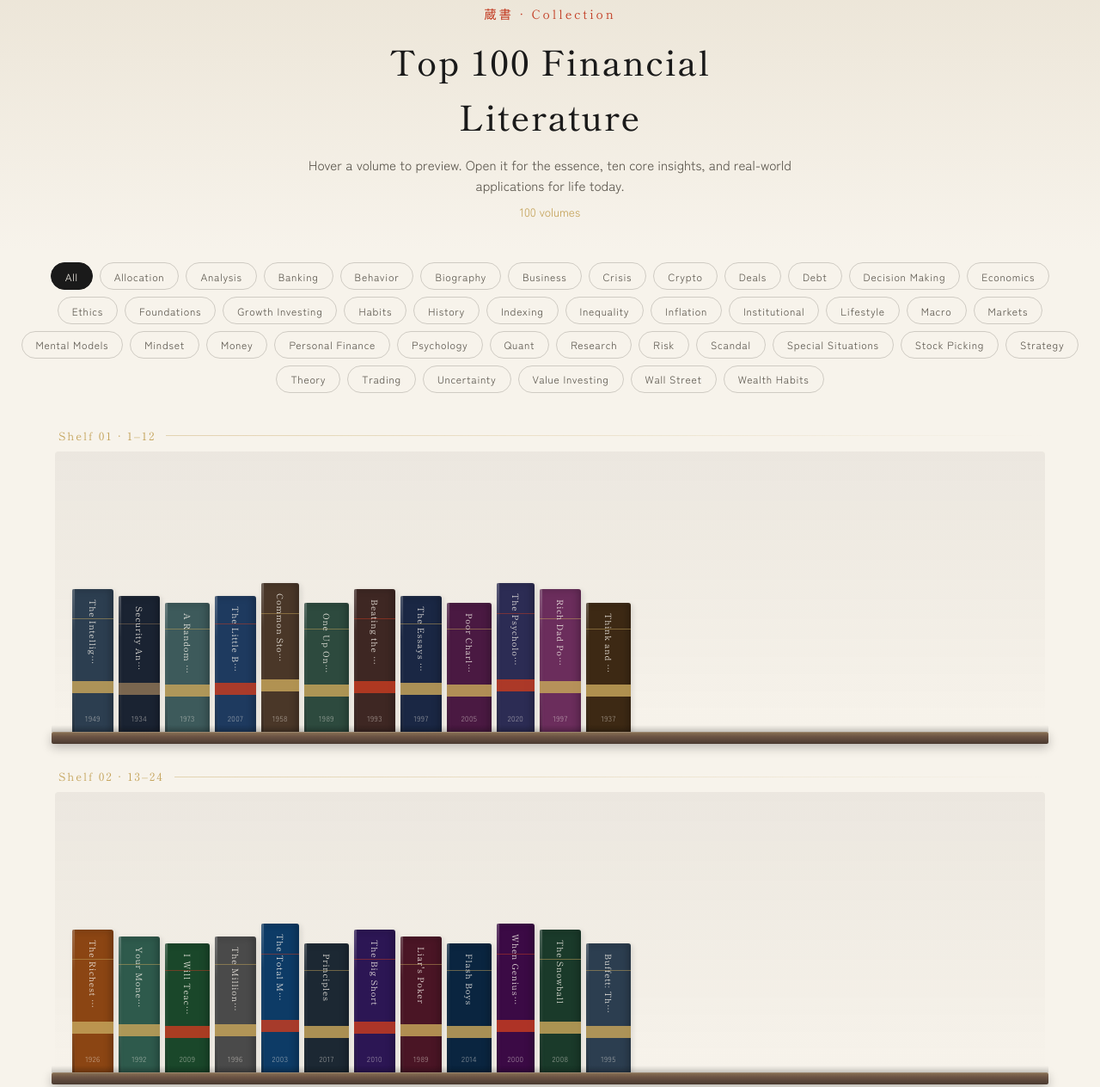
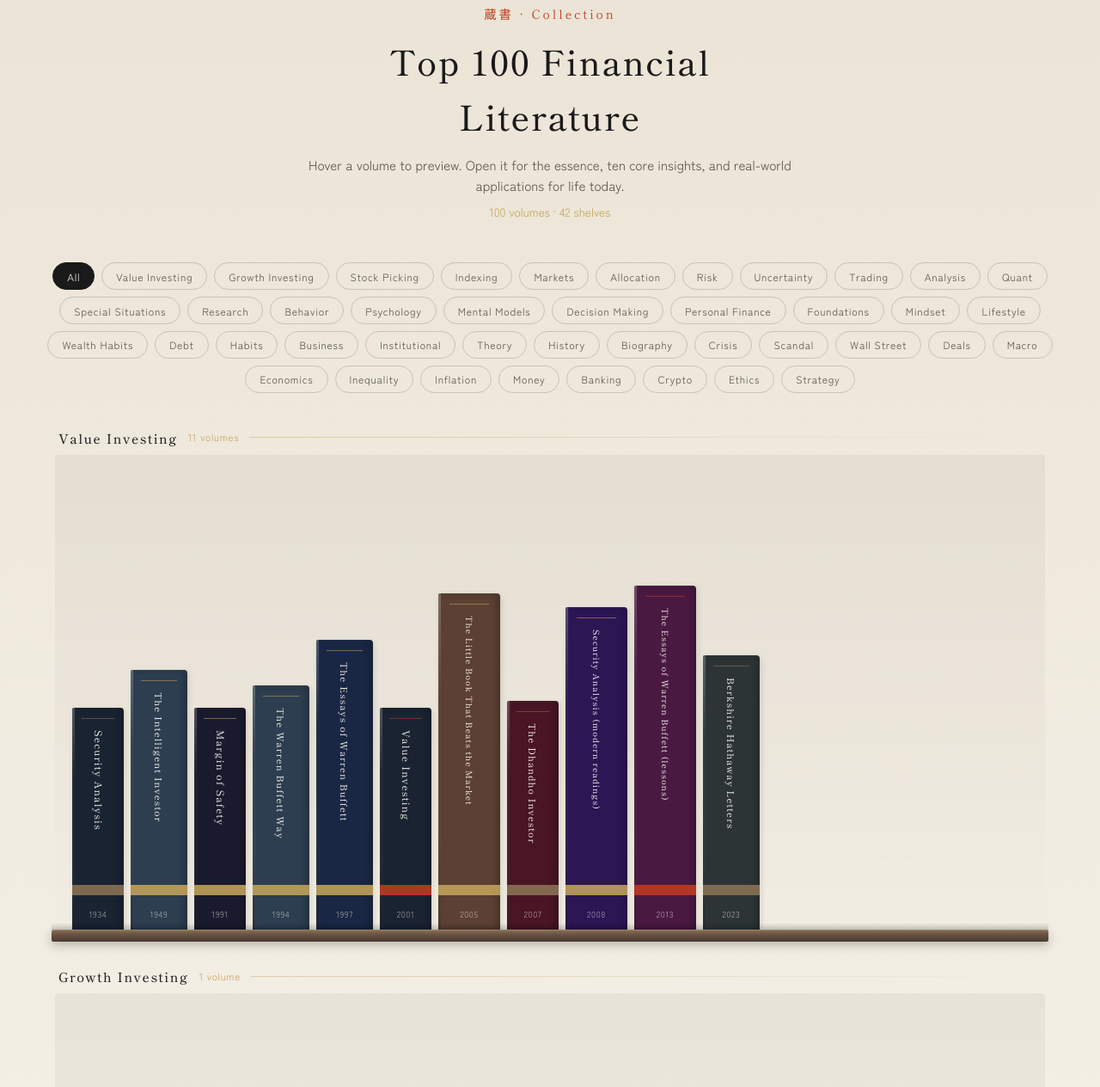
Before and after one commit to icanwyn/wealth-library, a website: page index.html in a window 1280 px wide. Shown: the part 845-2109 px from the top of the page at 86% size. Drawn offline with nearby package versions, Linux system fonts and the light colour scheme.

Commit message:
Organize shelves by category and show full book titles on spines
Each shelf is now a literature category with volume counts. Books are
taller and wider with dynamic spine sizing so complete titles fit.

```diff
--- a/css/styles.css
+++ b/css/styles.css
@@ -260,9 +260,9 @@
 
 .shelf-label {
   font-family: var(--font-serif);
-  font-size: 0.8rem;
-  letter-spacing: 0.15em;
-  color: var(--gold);
+  font-size: 0.95rem;
+  letter-spacing: 0.08em;
+  color: var(--sumi);
   margin-bottom: 0.5rem;
   padding-left: 0.25rem;
   display: flex;
@@ -270,14 +270,30 @@
   gap: 0.75rem;
   position: relative;
   z-index: 0;
+  flex-wrap: wrap;
+}
+
+.shelf-label .shelf-cat {
+  color: var(--sumi);
+  font-weight: 500;
+  letter-spacing: 0.1em;
+}
+
+.shelf-label .shelf-meta {
+  font-family: var(--font-sans);
+  font-size: 0.72rem;
+  letter-spacing: 0.06em;
+  color: var(--gold);
+  white-space: nowrap;
 }
 
 .shelf-label::after {
   content: "";
   flex: 1;
+  min-width: 2rem;
   height: 1px;
   background: linear-gradient(90deg, var(--gold), transparent);
-  opacity: 0.4;
+  opacity: 0.45;
 }
 
 /*
@@ -289,10 +305,10 @@
   position: relative;
   display: flex;
   align-items: flex-end;
-  gap: 6px;
-  /* Room for tooltip (~120px) + hover lift + arrow */
+  gap: 8px;
+  /* Room for tooltip (~120px) + hover lift + taller books */
   padding: 9.5rem 1.25rem 0;
-  min-height: calc(200px + 8rem);
+  min-height: calc(280px + 9.5rem);
   background: linear-gradient(
     180deg,
     rgba(61, 50, 41, 0.06) 0%,
@@ -304,7 +320,7 @@
   overflow-y: hidden;
   scrollbar-width: thin;
   scrollbar-color: var(--wood-light) transparent;
-  perspective: 900px;
+  perspective: 1000px;
 }
 
 .shelf-plank {
@@ -341,8 +357,8 @@
 .book {
   position: relative;
   flex: 0 0 auto;
-  width: 48px;
-  height: 160px;
+  width: var(--book-w, 62px);
+  height: var(--book-h, 300px);
   cursor: pointer;
   /* Tooltip stays upright — 3D tilt applied to spine only */
   transform-style: flat;
@@ -356,24 +372,10 @@
   color: inherit;
 }
 
-.book:nth-child(odd) {
-  height: 168px;
-}
-
-.book:nth-child(3n) {
-  height: 152px;
-  width: 52px;
-}
-
-.book:nth-child(5n) {
-  width: 44px;
-  height: 175px;
-}
-
 .book-spine {
   position: absolute;
   inset: 0;
-  border-radius: 2px 3px 2px 2px;
+  border-radius: 2px 4px 2px 2px;
   background: var(--spine, #2c3e50);
   box-shadow:
     inset -3px 0 8px rgba(0, 0, 0, 0.25),
@@ -382,8 +384,8 @@
   display: flex;
   flex-direction: column;
   align-items: center;
-  justify-content: space-between;
-  padding: 12px 4px 10px;
+  justify-content: flex-start;
+  padding: 16px 6px 14px;
   overflow: hidden;
   transform-origin: bottom center;
   transform-style: preserve-3d;
@@ -411,43 +413,55 @@
 .book-spine::after {
   content: "";
   position: absolute;
-  top: 20%;
-  left: 0;
-  right: 0;
+  top: 12px;
+  left: 18%;
+  right: 18%;
   height: 1px;
   background: var(--accent, var(--gold));
-  opacity: 0.5;
+  opacity: 0.55;
 }
 
 .book-spine .band {
   position: absolute;
-  bottom: 28%;
+  bottom: 42px;
   left: 0;
   right: 0;
-  height: 14px;
+  height: 12px;
   background: var(--accent, var(--gold));
-  opacity: 0.85;
+  opacity: 0.88;
+  pointer-events: none;
 }
 
 .book-title-spine {
   writing-mode: vertical-rl;
   text-orientation: mixed;
   font-family: var(--font-serif);
-  font-size: 0.62rem;
-  letter-spacing: 0.08em;
-  color: rgba(247, 243, 235, 0.92);
-  max-height: 55%;
-  overflow: hidden;
-  text-overflow: ellipsis;
+  font-size: var(--spine-fs, 0.7rem);
+  font-weight: 500;
+  letter-spacing: 0.1em;
+  color: rgba(247, 243, 235, 0.95);
+  /* Full title — height is sized in JS to fit */
+  max-height: none;
+  overflow: visible;
   white-space: nowrap;
-  line-height: 1.2;
+  line-height: 1.15;
   z-index: 1;
+  margin-top: 10px;
+  flex: 1 1 auto;
+  display: block;
+  text-align: left;
 }
 
 .book-year-spine {
-  font-size: 0.55rem;
-  color: rgba(247, 243, 235, 0.55);
-  letter-spacing: 0.05em;
+  position: absolute;
+  bottom: 12px;
+  left: 0;
+  right: 0;
+  text-align: center;
+  font-size: 0.62rem;
+  font-variant-numeric: tabular-nums;
+  color: rgba(247, 243, 235, 0.6);
+  letter-spacing: 0.06em;
   z-index: 1;
 }
 
@@ -984,8 +998,17 @@
   }
 
   .book {
-    width: 40px;
-    height: 140px;
+    /* Keep JS-driven height; slightly narrower on small screens */
+    width: max(52px, calc(var(--book-w, 62px) * 0.9));
+  }
+
+  .book-title-spine {
+    letter-spacing: 0.06em;
+  }
+
+  .shelf {
+    min-height: calc(240px + 9.5rem);
+    gap: 6px;
   }
 
   .book-tooltip {
--- a/js/app.js
+++ b/js/app.js
@@ -1,11 +1,56 @@
 /**
  * Wealth 財 — Digital Library Application
- * Shelves, hover tooltips, modal with meat paragraphs & applications
+ * Category shelves, hover tooltips, modal with meat paragraphs & applications
  */
 (function () {
   "use strict";
 
-  const BOOKS_PER_SHELF = 12;
+  /** Preferred library aisle order (unknown categories sort alphabetically after) */
+  const CATEGORY_ORDER = [
+    "Value Investing",
+    "Growth Investing",
+    "Stock Picking",
+    "Indexing",
+    "Markets",
+    "Allocation",
+    "Risk",
+    "Uncertainty",
+    "Trading",
+    "Analysis",
+    "Quant",
+    "Special Situations",
+    "Research",
+    "Behavior",
+    "Psychology",
+    "Mental Models",
+    "Decision Making",
+    "Personal Finance",
+    "Foundations",
+    "Mindset",
+    "Lifestyle",
+    "Wealth Habits",
+    "Debt",
+    "Habits",
+    "Business",
+    "Institutional",
+    "Theory",
+    "History",
+    "Biography",
+    "Crisis",
+    "Scandal",
+    "Wall Street",
+    "Deals",
+    "Macro",
+    "Economics",
+    "Inequality",
+    "Inflation",
+    "Money",
+    "Banking",
+    "Crypto",
+    "Ethics",
+    "Strategy",
+  ];
+
   const state = {
     filter: "All",
     query: "",
@@ -19,9 +64,18 @@
     return window.WEALTH_BOOKS || [];
   }
 
+  function categoryRank(cat) {
+    const i = CATEGORY_ORDER.indexOf(cat);
+    return i === -1 ? 1000 : i;
+  }
+
   function uniqueCategories(books) {
-    const set = new Set(books.map((b) => b.category));
-    return ["All", ...[...set].sort()];
+    const set = new Set(books.map((b) => b.category).filter(Boolean));
+    const sorted = [...set].sort((a, b) => {
+      const d = categoryRank(a) - categoryRank(b);
+      return d !== 0 ? d : a.localeCompare(b);
+    });
+    return ["All", ...sorted];
   }
 
   function filterBooks(books) {
@@ -42,15 +96,53 @@
     return list;
   }
 
-  function chunk(arr, size) {
-    const out = [];
-    for (let i = 0; i < arr.length; i += size) out.push(arr.slice(i, i + size));
-    return out;
+  /** Group filtered books into category shelves (sorted by library order) */
+  function groupByCategory(books) {
+    const map = new Map();
+    books.forEach((book) => {
+      const cat = book.category || "General";
+      if (!map.has(cat)) map.set(cat, []);
+      map.get(cat).push(book);
+    });
+
+    return [...map.entries()]
+      .sort((a, b) => {
+        const d = categoryRank(a[0]) - categoryRank(b[0]);
+        return d !== 0 ? d : a[0].localeCompare(b[0]);
+      })
+      .map(([category, items]) => ({
+        category,
+        books: items.slice().sort((a, b) => {
+          const y = (a.year || 0) - (b.year || 0);
+          return y !== 0 ? y : a.title.localeCompare(b.title);
+        }),
+      }));
   }
 
-  function truncate(str, n) {
-    if (!str) return "";
-    return str.length > n ? str.slice(0, n - 1) + "…" : str;
+  /** Spine height/width so the full title fits vertically */
+  function spineMetrics(title) {
+    const len = (title || "").length;
+    // Vertical text: ~px per character at base spine font
+    let fontRem = 0.72;
+    let pxPerChar = 9.4;
+    if (len > 38) {
+      fontRem = 0.56;
+      pxPerChar = 7.4;
+    } else if (len > 28) {
+      fontRem = 0.62;
+      pxPerChar = 8.2;
+    } else if (len > 18) {
+      fontRem = 0.68;
+      pxPerChar = 8.9;
+    }
+
+    const chrome = 78; // padding + band + year
+    const height = Math.round(
+      Math.min(460, Math.max(260, chrome + len * pxPerChar + 12))
+    );
+    // Wider spines read better for vertical titles
+    const width = len > 32 ? 72 : len > 20 ? 66 : 60;
+    return { height, width, fontRem };
   }
 
   function renderFilters(categories) {
@@ -75,9 +167,14 @@
     div.style.setProperty("--spine", book.spine || "#2c3e50");
     div.style.setProperty("--accent", book.accent || "#c4a35a");
 
+    const m = spineMetrics(book.title);
+    div.style.setProperty("--book-h", `${m.height}px`);
+    div.style.setProperty("--book-w", `${m.width}px`);
+    div.style.setProperty("--spine-fs", `${m.fontRem}rem`);
+
     div.innerHTML = `
       <div class="book-spine">
-        <span class="book-title-spine">${escapeHtml(truncate(book.title, 28))}</span>
+        <span class="book-title-spine">${escapeHtml(book.title)}</span>
         <span class="band" aria-hidden="true"></span>
         <span class="book-year-spine">${book.year || ""}</span>
       </div>
@@ -113,26 +210,42 @@
       return;
     }
 
+    const shelves = groupByCategory(books);
+    const catCount = shelves.length;
+
     $("#book-count") &&
-      ($("#book-count").textContent = `${books.length} volumes`);
+      ($("#book-count").textContent =
+        catCount === 1
+          ? `${books.length} volumes · ${shelves[0].category}`
+          : `${books.length} volumes · ${catCount} shelves`);
 
-    const shelves = chunk(books, BOOKS_PER_SHELF);
     container.innerHTML = "";
 
-    shelves.forEach((shelfBooks, i) => {
+    shelves.forEach((shelf, i) => {
       const row = document.createElement("div");
       row.className = "shelf-row";
-      const start = i * BOOKS_PER_SHELF + 1;
-      const end = start + shelfBooks.length - 1;
+      row.dataset.category = shelf.category;
+      const n = shelf.books.length;
+      const volLabel = n === 1 ? "1 volume" : `${n} volumes`;
 
       row.innerHTML = `
-        <div class="shelf-label">Shelf ${String(i + 1).padStart(2, "0")} · ${start}–${end}</div>
-        <div class="shelf"></div>
+        <div class="shelf-label">
+          <span class="shelf-cat">${escapeHtml(shelf.category)}</span>
+          <span class="shelf-meta">${volLabel}</span>
+        </div>
+        <div class="shelf" role="list" aria-label="${escapeHtml(shelf.category)}"></div>
         <div class="shelf-plank" aria-hidden="true"></div>
       `;
 
-      const shelf = row.querySelector(".shelf");
-      shelfBooks.forEach((book) => shelf.appendChild(bookElement(book)));
+      // Stagger entrance slightly by aisle index
+      row.style.animationDelay = `${Math.min(i * 0.05, 0.45)}s`;
+
+      const shelfEl = row.querySelector(".shelf");
+      shelf.books.forEach((book) => {
+        const el = bookElement(book);
+        el.setAttribute("role", "listitem");
+        shelfEl.appendChild(el);
+      });
       container.appendChild(row);
     });
   }
```
